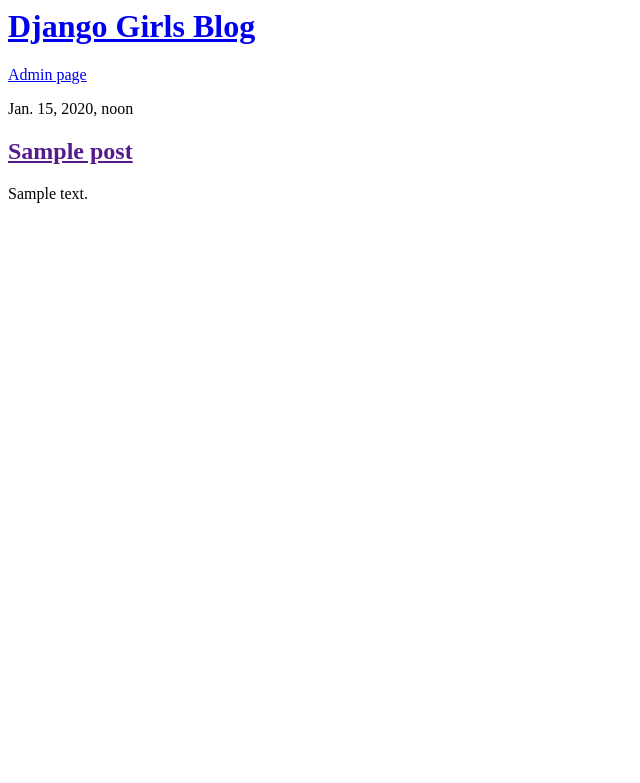
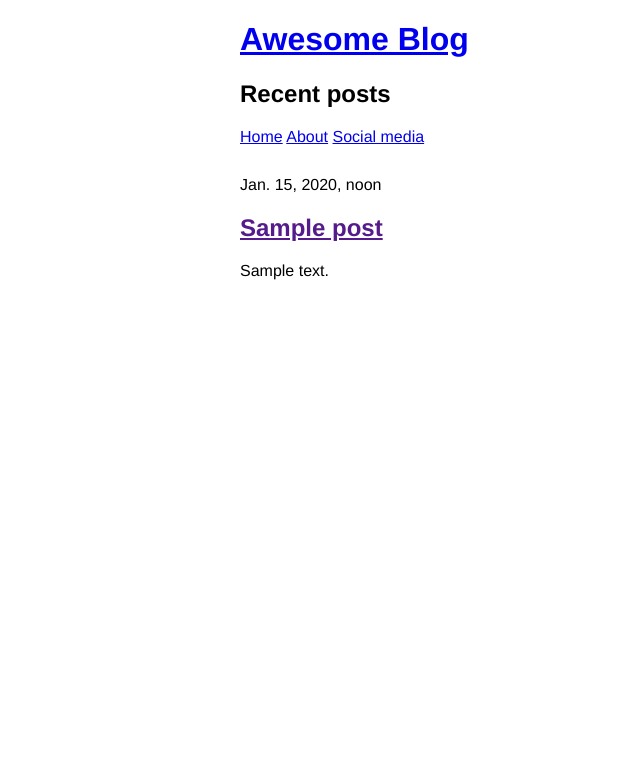
Before and after one commit to inkassinen/my-first-blog, a Django app: page / in a window 1280 px wide. Shown: the top 783 px of the page, without its empty margins (0-640 px from the left). Run offline with Django 3.2, Linux system fonts and the light colour scheme; tables that the repository leaves empty hold one stand-in row (values such as "Sample post").

Commit message:
a lot of stuff

```diff
--- a/blog/views.py
+++ b/blog/views.py
@@ -6,11 +6,12 @@ def home(request):
     return render(request, "home.html")
 
 def about(request):
-    return render(request, "about.html")
+    return render(request, "about.html", {"title": "About"})
 
 def socialmedia(request):
-    return render(request, "socialmedia.html")
+    return render(request, "socialmedia.html", {"title": "Social Media"})
 
 def post_list(request):
-    queryset = Post.objects.all()
-    return render(request, "post_list.html", {"posts": queryset})
+    queryset = Post.objects.all().order_by("-created_date")[:3]
+    title = "Recent posts"
+    return render(request, "post_list.html", {"posts": queryset, "title": title})
--- /dev/null
+++ b/templates/base.html
@@ -0,0 +1,31 @@
+<!DOCTYPE html>
+<html lang="en" dir="ltr">
+  <head>
+    <meta charset="utf-8">
+    <title>Awesome Blog</title>
+    <style media="screen">
+      body {
+        font-family: Helvetica;
+        width: 800px;
+        margin: 0 auto;
+      }
+      #menu {
+        margin-bottom: 30px;
+      }
+    </style>
+  </head>
+  <body>
+
+    <h1><a href="/">Awesome Blog</a></h1>
+    <h2>{% if title %}{{ title }}{% endif %}</h2>
+    <div id="menu">
+      <a href="/">Home</a>
+      <a href="/about/">About</a>
+      <a href="/socialmedia/">Social media</a>
+    </div>
+
+    {% block content %}
+    {% endblock %}
+
+  </body>
+</html>
--- a/templates/post_list.html
+++ b/templates/post_list.html
@@ -1,12 +1,6 @@
-<html>
-    <head>
-        <title>Django Girls blog</title>
-    </head>
-    <body>
-        <div>
-            <h1><a href="/">Django Girls Blog</a></h1>
-            <a href="/admin/">Admin page</a>
-        </div>
+{% extends "base.html" %}
+
+{% block content %}
         {% for post in posts %}
         <div>
           <p>{{ post.created_date }}</p>
@@ -14,6 +8,4 @@
           <p>{{ post.text }}</p>
         </div>
         {% endfor %}
-
-    </body>
-</html>
+{% endblock %}
```
Also changed, not shown: templates/about.html (+6 -11 lines), templates/socialmedia.html (+5 -11 lines).
